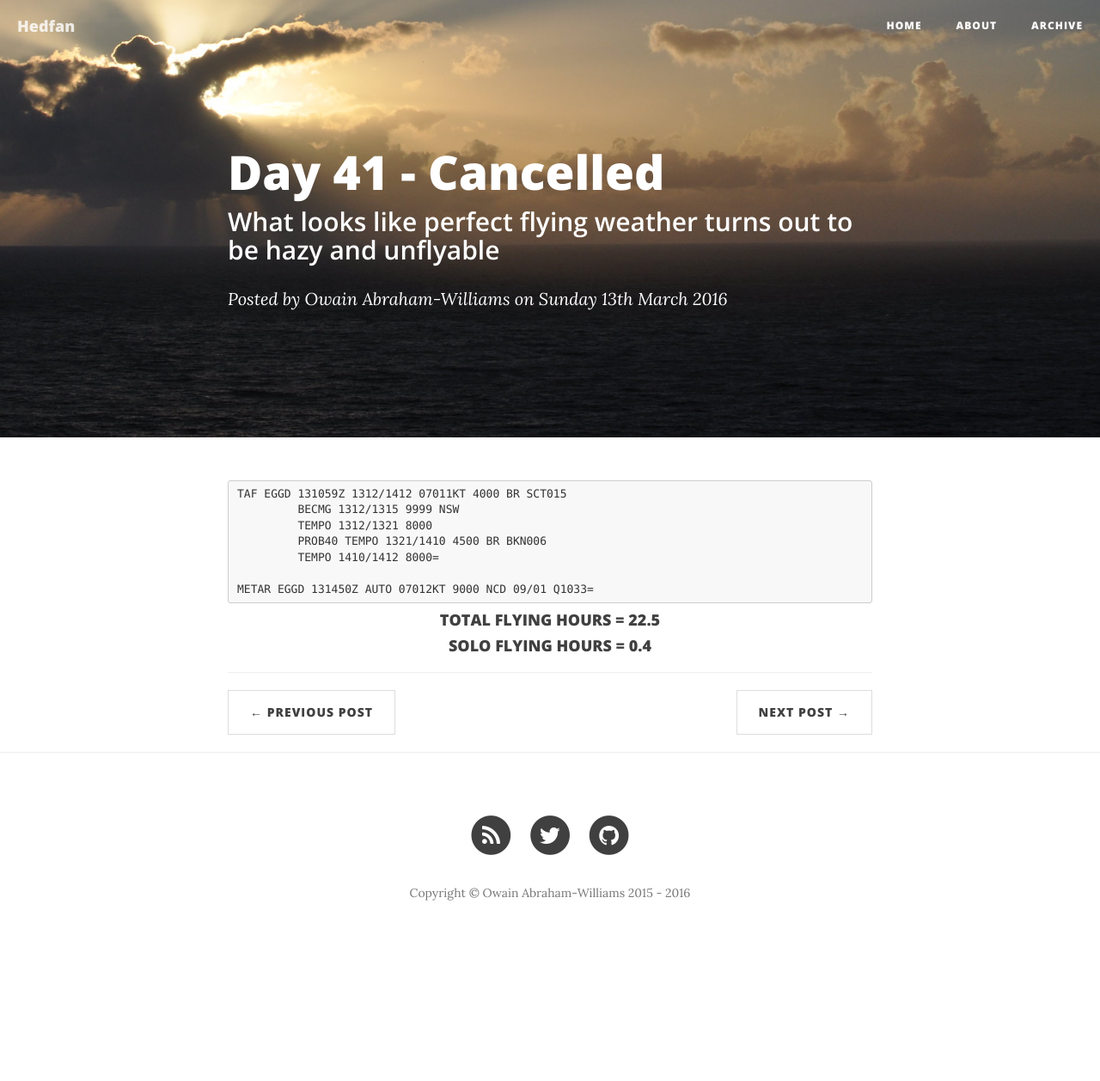
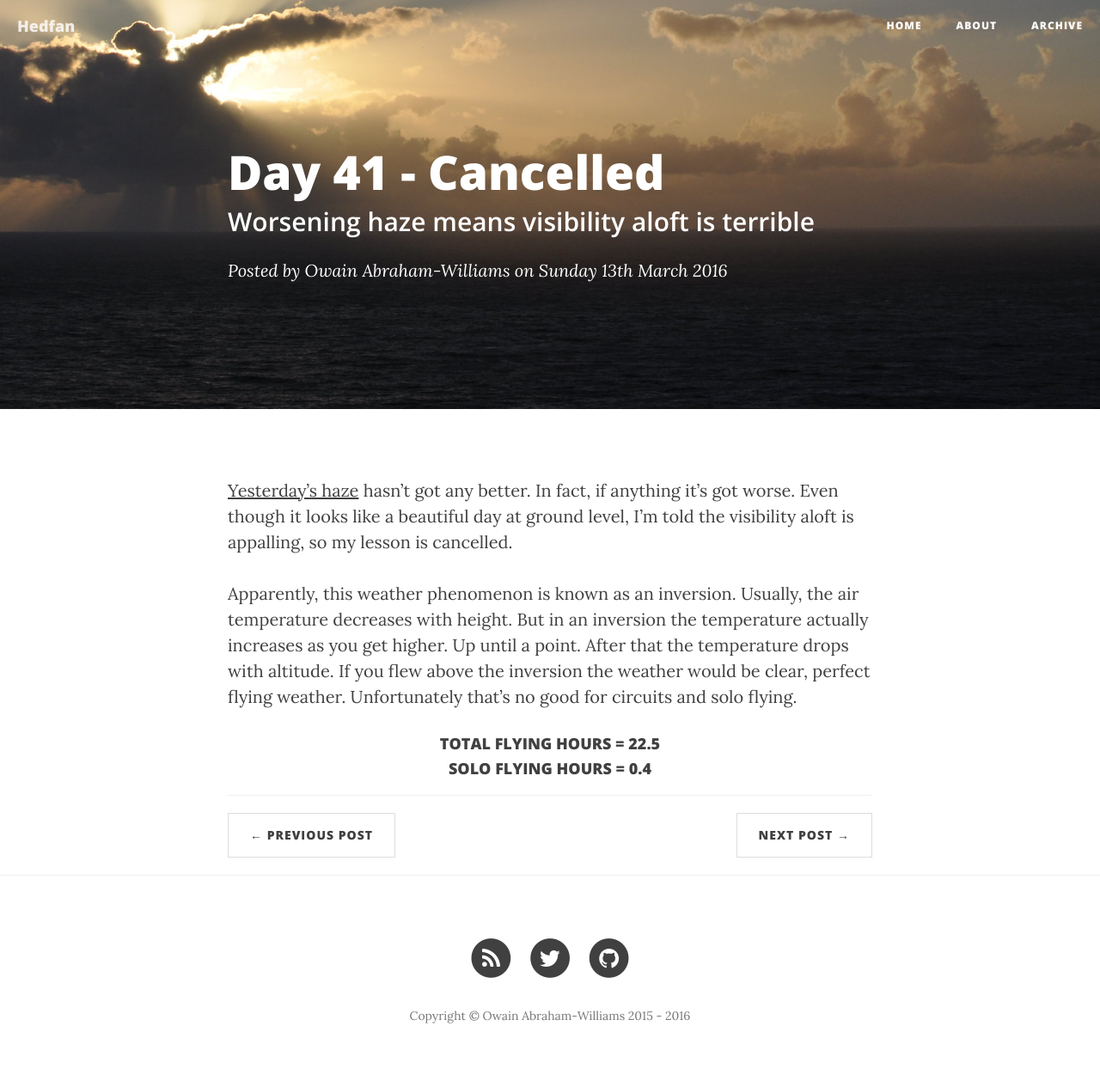
Before and after one commit to AnturGyffrous/hedfan.uk, a Jekyll site: the page built from _posts/2016-03-13-day-41-cancelled-haze.md, in a window 1280 px wide. Shown: the whole page at 86% size. Built offline with Jekyll 4.4.1, drawn with Linux system fonts in a browser that asks for light colours; nearby versions of some CDN libraries; comment, search, counter and statistics services are not loaded; before the commit the page ends 1115 px from its top, so only the background shows below that.

Commit message:
Add Day 41 - Cancelled (Haze)

```diff
--- a/_posts/2016-03-13-day-41-cancelled-haze.md
+++ b/_posts/2016-03-13-day-41-cancelled-haze.md
@@ -1,18 +1,20 @@
 ---
 layout:     post
 title:      "Day 41 - Cancelled"
-subtitle:   "What looks like perfect flying weather turns out to be hazy and unflyable"
+subtitle:   "Worsening haze means visibility aloft is terrible"
 date:       2016-03-13
 author:     "Owain Abraham-Williams"
 ---
 
-    TAF EGGD 131059Z 1312/1412 07011KT 4000 BR SCT015
-             BECMG 1312/1315 9999 NSW
-             TEMPO 1312/1321 8000
-             PROB40 TEMPO 1321/1410 4500 BR BKN006
-             TEMPO 1410/1412 8000=
+[Yesterday's haze](/2016/03/12/day-40-lesson21-flapless-landings/) hasn't got any better.
+In fact, if anything it's got worse. Even though it looks like a beautiful day at ground
+level, I'm told the visibility aloft is appalling, so my lesson is cancelled.
 
-    METAR EGGD 131450Z AUTO 07012KT 9000 NCD 09/01 Q1033=
+Apparently, this weather phenomenon is known as an inversion. Usually, the air temperature
+decreases with height. But in an inversion the temperature actually increases as you get
+higher. Up until a point. After that the temperature drops with altitude. If you flew
+above the inversion the weather would be clear, perfect flying weather. Unfortunately
+that's no good for circuits and solo flying.
 
 #### TOTAL FLYING HOURS = 22.5
 
```
